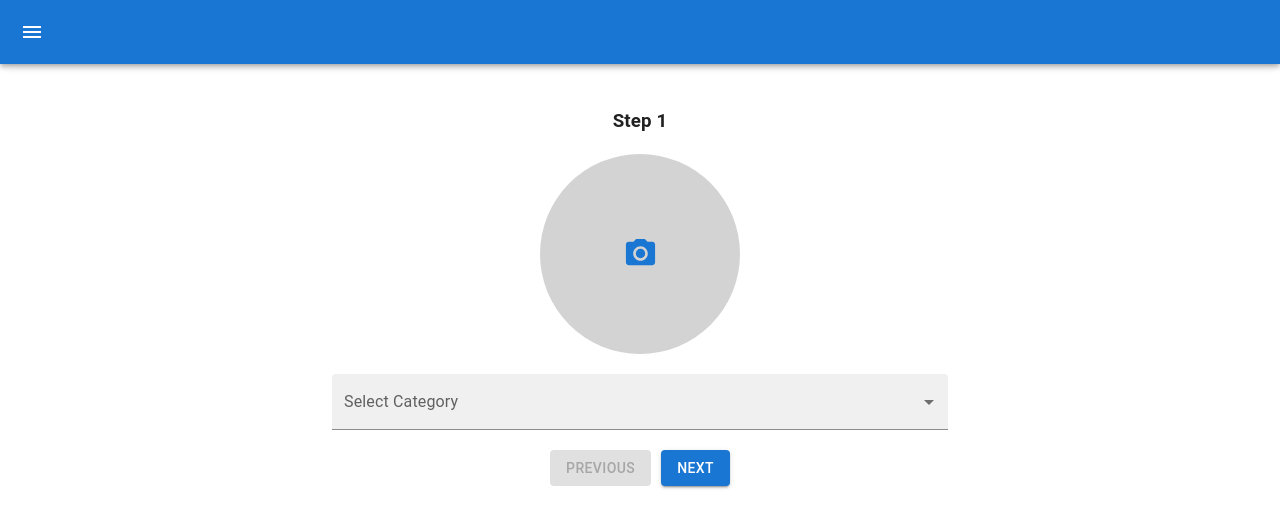
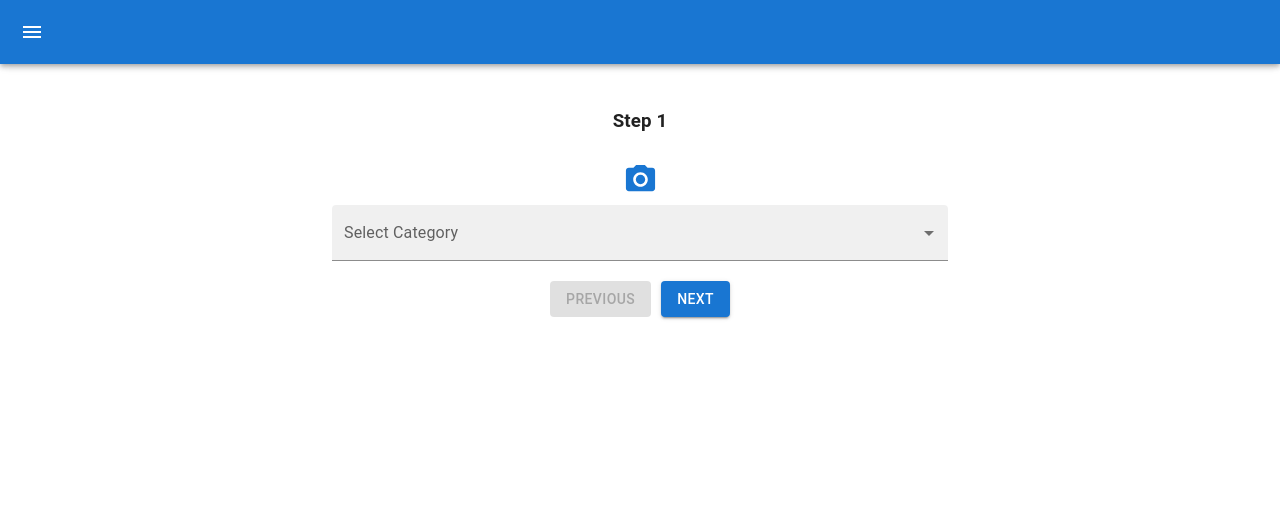
Before and after one commit to Ncp-Zg/MERN_project, a React (Create React App) app in the folder frontend/: page /admin/addproduct in a window 1280 px wide. Shown: the top 528 px of the page. Built offline with nearby package versions, Linux system fonts and the light colour scheme.

Commit message:
choose multi pictures and preview them on screen

```diff
--- a/frontend/src/components/AddProduct/Step1.tsx
+++ b/frontend/src/components/AddProduct/Step1.tsx
@@ -12,29 +12,46 @@ export interface form {
 
 const Step1 : FunctionComponent<form> = (props) => {
 
+
+
     const {formdata,setFormData} = props;
 
-    const [image, setImage] = useState<File | null>();
-    const [preview, setPreview] = useState<string | null>();
+    const [image, setImage] = useState<Array<any>>([]);
+    const [preview, setPreview] = useState<Array<any>>([]);
     const fileInputRef = useRef<HTMLInputElement | null>(null);
 
-    const [category, setCategory] = useState('');
     const handleChange = (event: React.ChangeEvent<HTMLInputElement>) => {
-      setCategory(event.target.value);
       setFormData({...formdata,category:event.target.value})
     };
 
+console.log(image)
+
+    // useEffect(() => {
+    //   if (image) {
+    //     const reader = new FileReader();
+    //     reader.onloadend = () => {
+    //       setPreview(reader.result as string);
+    //     };
+    //     reader.readAsDataURL(image);
+    //   }
+    // }, [image]);
+
+useEffect(()=>{
+  if(image !== []){image.map((img)=>{
+  const reader = new FileReader();
+  reader.readAsDataURL(img);
+  reader.onloadend =() => {
+    setPreview([...preview,(reader.result as string)]);
+  };
+
+})}
+},[image.length])
 
 
-    useEffect(() => {
-      if (image) {
-        const reader = new FileReader();
-        reader.onloadend = () => {
-          setPreview(reader.result as string);
-        };
-        reader.readAsDataURL(image);
-      }
-    }, [image]);
+console.log(image)
+
+
+
 
     const categories = [
         {
@@ -57,19 +74,26 @@ const Step1 : FunctionComponent<form> = (props) => {
 
     return (
         <div style={{display:"flex",flexDirection:"column",justifyContent:"center",alignItems:"center"}}>
-            {preview ? (
-          <img
-            src={preview}
-            style={{ objectFit: "cover",width:"50%", borderRadius:"10px", marginBottom:"10px"}}
+          {preview.length !== 0 ?
+            <div style={{display:"flex",flexWrap:"wrap",justifyContent:"center",width:"50%",border:"solid",borderColor:"lightgray",borderRadius:"10px"}}>
+              {
+          preview.map((pre,index)=>{
+            return(<img key={index}
+
+            src={pre}
+            style={{ objectFit: "cover",width:"100px", borderRadius:"10px", marginBottom:"10px",marginTop:"10px"}}
             onClick={() => {
-              setPreview(null);
-              setImage(null)
+              setPreview([]);
+              setImage([])
             }}
-          />
-        ) : (
-          <IconButton
+          />)
+
+          })}
+
+          </div> : null}
+        <IconButton
           color="primary" x-large
-          sx={{marginBottom:"20px",width:"200px",height:"200px",borderRadius:"100%",backgroundColor:"lightgray"}}
+
             onClick={(event) => {
               event.preventDefault();
               fileInputRef.current?.click();
@@ -77,19 +101,21 @@ const Step1 : FunctionComponent<form> = (props) => {
           >
             <PhotoCamera fontSize='large'/>
           </IconButton>
-        )}
         <input
+          multiple
           type="file"
           style={{ display: "none" }}
           ref={fileInputRef}
           accept="image/*"
           onChange={(event:any) => {
             const file = event.target.files[0];
-            if (file && file.type.substr(0, 5) === "image") {
-              setImage(file);
-            } else {
-              setImage(null);
+            console.log(file)
+            if(file.size < 200000){
+              setImage([...image,file])
+            }else{
+              alert("please be sure your pic less than 200kb")
             }
+
           }}
         />
 
--- a/frontend/src/pages/AdminPanel/AddProduct.tsx
+++ b/frontend/src/pages/AdminPanel/AddProduct.tsx
@@ -44,12 +44,12 @@ const AddProduct = () => {
 
             </form>
             <div style={{display:"flex",marginTop:"20px",alignSelf:"center"}}>
-              <Button variant="contained" disabled={page == 0}
+              <Button variant="contained" disabled={page === 0}
             onClick={() => {
               setPage((currPage) => currPage - 1);
             }}
            sx={{marginRight:"10px"}}>Previous</Button>
-              <Button variant="contained" onClick={() => {
+              <Button variant="contained" color={page === FormTitles.length - 1 ? "success" : "primary"} onClick={() => {
               if (page === FormTitles.length - 1) {
                 alert("FORM SUBMITTED");
                 console.log(formData);
```
